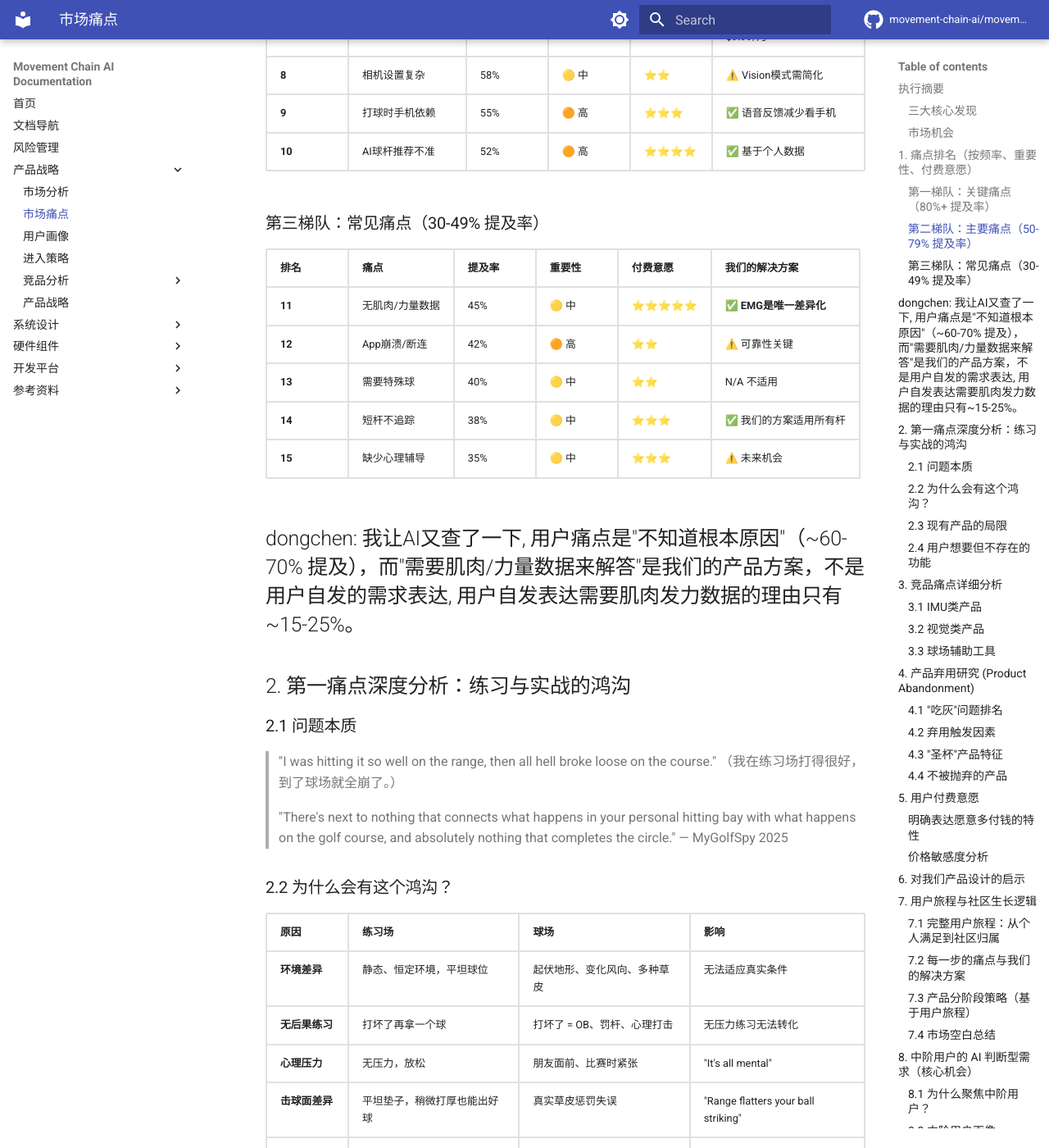
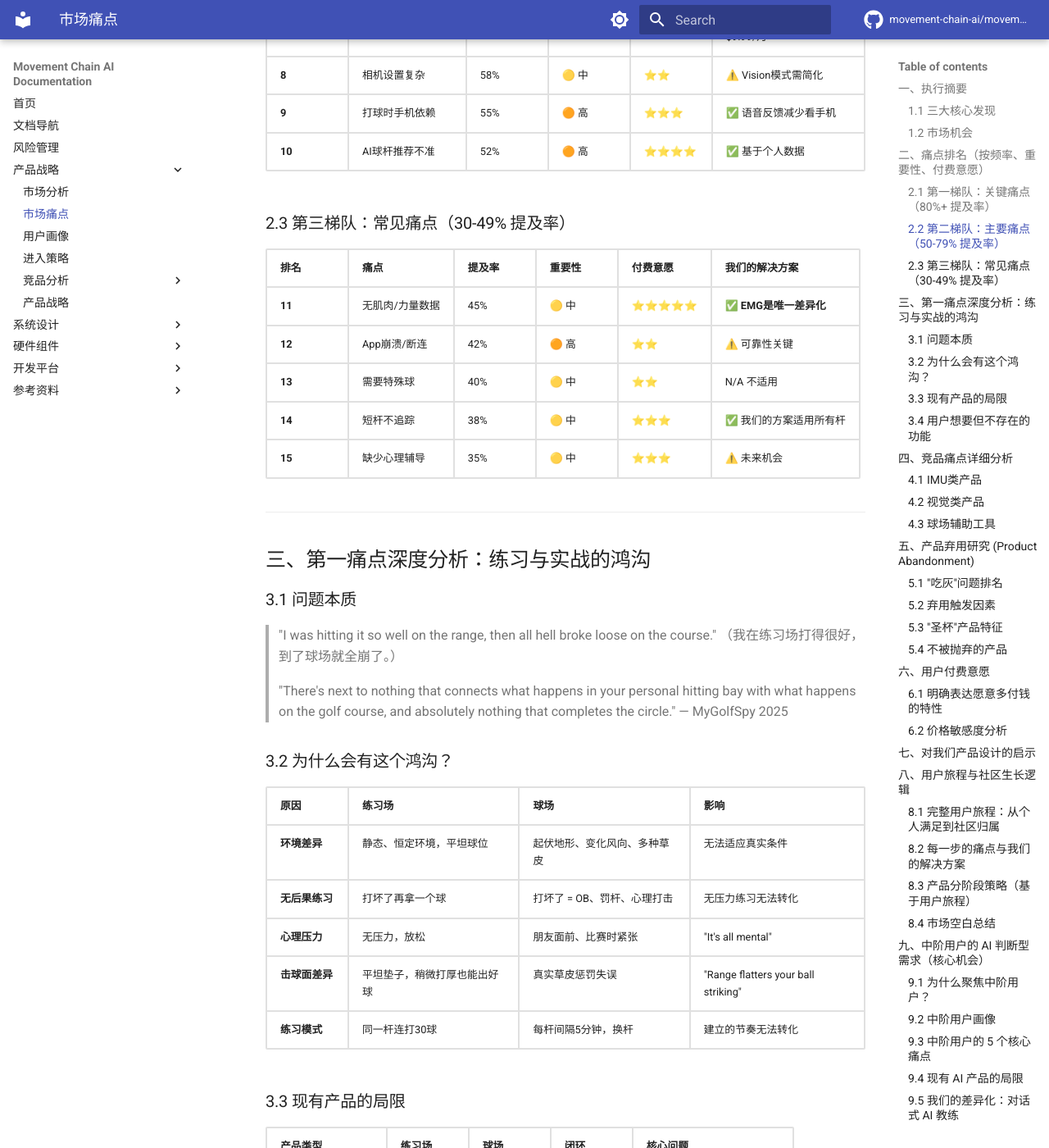
Before and after one commit to movement-chain-ai/movement-chain-docs, an MkDocs documentation site: the page built from docs/zh/product/pain-points.md, in a window 1280 px wide and 1400 px high, scrolled down 1637 px. Shown: the whole window at 82% size. Built offline with MkDocs 1.6.1 and Material for MkDocs 9.7.7, drawn with Linux system fonts in a browser that asks for light colours; comment, search, counter and statistics services are not loaded; the version menu is left out; some of the changed text lies outside the part shown.

Commit message:
pain-points.md 标题格式改为一、1.1结构

````diff
--- a/docs/zh/product/pain-points.md
+++ b/docs/zh/product/pain-points.md
@@ -2,11 +2,11 @@
 
 ---
 
-## 执行摘要
+## 一、执行摘要
 
 通过对 IMU 类产品（SwingMotion、HackMotion、deWiz）、视觉类产品（Sportsbox AI、V1 Golf）、发射监测器（Garmin R10、Rapsodo、Mevo+）、球场辅助工具（Arccos、Shot Scope）以及社交/社区类产品（GHIN、TheGrint、GolfLync、Golf GameBook）的用户反馈分析发现：
 
-### 三大核心发现
+### 1.1 三大核心发现
 
 | 发现 | 痛点 | 市场空白 |
 |------|------|---------|
@@ -14,7 +14,7 @@
 | **2. 社交炫耀无载体** | 成绩只能口头表达 | 无 AI 生成的可分享进步报告 |
 | **3. 中阶用户判断型需求** | "我知道问题但不确定" | 无"用户自述→AI验证→进度追踪"闭环 |
 
-### 市场机会
+### 1.2 市场机会
 
 **我们的独特定位**：
 
@@ -32,9 +32,9 @@ AI 生成可分享报告 → 社交传播
 
 ---
 
-## 1. 痛点排名（按频率、重要性、付费意愿）
+## 二、痛点排名（按频率、重要性、付费意愿）
 
-### 第一梯队：关键痛点（80%+ 提及率）
+### 2.1 第一梯队：关键痛点（80%+ 提及率）
 
 | 排名 | 痛点 | 提及率 | 重要性 | 付费意愿 | 我们的解决方案 |
 |-----|------|-------|-------|---------|--------------|
@@ -54,7 +54,7 @@ AI 生成可分享报告 → 社交传播
 | **9** | 打球时手机依赖 | 55% | 🟠 高 | ⭐⭐⭐ | ✅ 语音反馈减少看手机 |
 | **10** | AI球杆推荐不准 | 52% | 🟠 高 | ⭐⭐⭐⭐ | ✅ 基于个人数据 |
 
-### 第三梯队：常见痛点（30-49% 提及率）
+### 2.3 第三梯队：常见痛点（30-49% 提及率）
 
 | 排名 | 痛点 | 提及率 | 重要性 | 付费意愿 | 我们的解决方案 |
 |-----|------|-------|-------|---------|--------------|
@@ -64,12 +64,11 @@ AI 生成可分享报告 → 社交传播
 | **14** | 短杆不追踪 | 38% | 🟡 中 | ⭐⭐⭐ | ✅ 我们的方案适用所有杆 |
 | **15** | 缺少心理辅导 | 35% | 🟡 中 | ⭐⭐⭐ | ⚠️ 未来机会 |
 
-dongchen: 我让AI又查了一下, 用户痛点是"不知道根本原因"（~60-70% 提及），而"需要肌肉/力量数据来解答"是我们的产品方案，不是用户自发的需求表达, 用户自发表达需要肌肉发力数据的理由只有~15-25%。
 ---
 
-## 2. 第一痛点深度分析：练习与实战的鸿沟
+## 三、第一痛点深度分析：练习与实战的鸿沟
 
-### 2.1 问题本质
+### 3.1 问题本质
 
 > "I was hitting it so well on the range, then all hell broke loose on the course."
 > （我在练习场打得很好，到了球场就全崩了。）
@@ -77,7 +76,7 @@ dongchen: 我让AI又查了一下, 用户痛点是"不知道根本原因"（~60-
 > "There's next to nothing that connects what happens in your personal hitting bay with what happens on the golf course, and absolutely nothing that completes the circle."
 > — MyGolfSpy 2025
 
-### 2.2 为什么会有这个鸿沟？
+### 3.2 为什么会有这个鸿沟？
 
 | 原因 | 练习场 | 球场 | 影响 |
 |-----|-------|------|------|
@@ -87,7 +86,7 @@ dongchen: 我让AI又查了一下, 用户痛点是"不知道根本原因"（~60-
 | **击球面差异** | 平坦垫子，稍微打厚也能出好球 | 真实草皮惩罚失误 | "Range flatters your ball striking" |
 | **练习模式** | 同一杆连打30球 | 每杆间隔5分钟，换杆 | 建立的节奏无法转化 |
 
-### 2.3 现有产品的局限
+### 3.3 现有产品的局限
 
 | 产品类型 | 练习场 | 球场 | 闭环 | 核心问题 |
 |---------|-------|------|-----|---------|
@@ -98,7 +97,7 @@ dongchen: 我让AI又查了一下, 用户痛点是"不知道根本原因"（~60-
 | Shot Scope | ❌ | ✅ | ❌ | 追踪数据，不解决转化 |
 | **Movement Chain AI** | ✅ | ✅ | ✅ **唯一** | 双模式打通闭环 |
 
-### 2.4 用户想要但不存在的功能
+### 3.4 用户想要但不存在的功能
 
 | 功能需求 | 描述 | 用户原话 |
 |---------|------|---------|
@@ -110,9 +109,9 @@ dongchen: 我让AI又查了一下, 用户痛点是"不知道根本原因"（~60-
 
 ---
 
-## 3. 竞品痛点详细分析
+## 四、竞品痛点详细分析
 
-### 3.1 IMU类产品
+### 4.1 IMU类产品
 
 #### SwingMotion MOXI ($358)
 
@@ -173,11 +172,11 @@ dongchen: 我让AI又查了一下, 用户痛点是"不知道根本原因"（~60-
 
 ---
 
-## 4. 产品弃用研究 (Product Abandonment)
+## 五、产品弃用研究 (Product Abandonment)
 
 > **研究发现**: 高尔夫训练设备普遍在购买后 **2-4 周**被用户闲置
 
-### 4.1 "吃灰"问题排名
+### 5.1 "吃灰"问题排名
 
 | 排名 | 投诉 | 频率 | 核心问题 |
 |-----|------|------|---------|
@@ -188,7 +187,7 @@ dongchen: 我让AI又查了一下, 用户痛点是"不知道根本原因"（~60-
 | 5 | **Setup & Calibration** | 中高 | 设置太复杂导致停用 |
 | 6 | **Data Overload** | 中高 | 数据海量但不知如何改进 |
 
-### 4.2 弃用触发因素
+### 5.2 弃用触发因素
 
 | 触发因素 | 描述 |
 |---------|------|
@@ -199,7 +198,7 @@ dongchen: 我让AI又查了一下, 用户痛点是"不知道根本原因"（~60-
 | **Subscription Expiration** | 免费试用结束，付费墙出现 |
 | **Disillusionment** | 练习场数据改善，球场成绩没变 |
 
-### 4.3 "圣杯"产品特征
+### 5.3 "圣杯"产品特征
 
 用户期望的理想产品：
 
@@ -212,7 +211,7 @@ dongchen: 我让AI又查了一下, 用户痛点是"不知道根本原因"（~60-
 | **Fair pricing** | 一次性购买 或 $10/月 max |
 | **Course transfer guarantee** | 练习模式模拟球场压力 |
 
-### 4.4 不被抛弃的产品
+### 5.4 不被抛弃的产品
 
 **论坛讨论中持续被使用的产品**:
 
@@ -232,9 +231,9 @@ dongchen: 我让AI又查了一下, 用户痛点是"不知道根本原因"（~60-
 
 ---
 
-## 5. 用户付费意愿
+## 六、用户付费意愿
 
-### 明确表达愿意多付钱的特性
+### 6.1 明确表达愿意多付钱的特性
 
 | 特性 | 付费意愿 | 证据 |
 |-----|---------|-----|
@@ -243,7 +242,7 @@ dongchen: 我让AI又查了一下, 用户痛点是"不知道根本原因"（~60-
 | **合理订阅价格** | ⭐⭐⭐⭐ | 基础功能免费，Pro功能提供持续价值 |
 | **肌肉/力量数据** | ⭐⭐⭐⭐⭐ | "HackMotion can't tell me WHY my wrist is wrong" |
 
-### 价格敏感度分析
+### 6.2 价格敏感度分析
 
 | 用户群体 | 可接受价格 | 我们的定位 |
 |---------|-----------|-----------|
@@ -253,7 +252,7 @@ dongchen: 我让AI又查了一下, 用户痛点是"不知道根本原因"（~60-
 
 ---
 
-## 6. 对我们产品设计的启示
+## 七、对我们产品设计的启示
 
 | 用户痛点 | 我们的应对策略 |
 |---------|---------------|
@@ -271,12 +270,12 @@ dongchen: 我让AI又查了一下, 用户痛点是"不知道根本原因"（~60-
 
 ---
 
-## 7. 用户旅程与社区生长逻辑
+## 八、用户旅程与社区生长逻辑
 
 > **核心洞察**: 高尔夫社区不是"功能"，而是用户旅程的自然结果。
 > AI 贯穿始终，社区是终点，不是起点。
 
-### 7.1 完整用户旅程：从个人满足到社区归属
+### 8.1 完整用户旅程：从个人满足到社区归属
 
 ```text
 ┌─────────────────────────────────────────────────────────────────────┐
@@ -312,7 +311,7 @@ dongchen: 我让AI又查了一下, 用户痛点是"不知道根本原因"（~60-
 └─────────────────────────────────────────────────────────────────────┘
 ```
 
-### 7.2 每一步的痛点与我们的解决方案
+### 8.2 每一步的痛点与我们的解决方案
 
 #### 第一步：个人满足
 
@@ -394,7 +393,7 @@ dongchen: 我让AI又查了一下, 用户痛点是"不知道根本原因"（~60-
 有了故事 → 想分享更多 → 社区自然生长
 ```
 
-### 7.3 产品分阶段策略（基于用户旅程）
+### 8.3 产品分阶段策略（基于用户旅程）
 
 | 阶段 | 对应用户旅程 | 功能 | 优先级 |
 |------|-------------|------|-------|
@@ -405,7 +404,7 @@ dongchen: 我让AI又查了一下, 用户痛点是"不知道根本原因"（~60-
 
 > **核心原则**：先让用户在个人层面获得价值，社区是水到渠成的结果。
 
-### 7.4 市场空白总结
+### 8.4 市场空白总结
 
 | 空白 | 描述 | 现有竞品 |
 |------|------|---------|
@@ -418,11 +417,11 @@ dongchen: 我让AI又查了一下, 用户痛点是"不知道根本原因"（~60-
 
 ---
 
-## 8. 中阶用户的 AI 判断型需求（核心机会）
+## 九、中阶用户的 AI 判断型需求（核心机会）
 
 > **核心洞察**: 高尔夫中阶用户真正需要的，不是更多教学，而是一个能告诉他："你现在的问题是什么、是否在往正确方向走、以及什么时候该停手"的系统。
 
-### 8.1 为什么聚焦中阶用户？
+### 9.1 为什么聚焦中阶用户？
 
 高尔夫用户可分为三层，**中阶是真正的付费密集区**：
 
@@ -432,7 +431,7 @@ dongchen: 我让AI又查了一下, 用户痛点是"不知道根本原因"（~60-
 | **中阶** | 能打但不稳定 | ✅ **最适合** | 有判断力，愿意付费，需要验证 |
 | **高阶** | 稳定低差点 | ⚠️ 小众 | 需求高度专业化，市场小 |
 
-### 8.2 中阶用户画像
+### 9.2 中阶用户画像
 
 典型中阶高尔夫用户：
 
@@ -442,7 +441,7 @@ dongchen: 我让AI又查了一下, 用户痛点是"不知道根本原因"（~60-
 - ❌ 但结果极不稳定
 - 💬 常说："我知道我哪里不对，但我改不了 / 不确定"
 
-### 8.3 中阶用户的 5 个核心痛点
+### 9.3 中阶用户的 5 个核心痛点
 
 | 痛点 | 描述 | 付费意愿 |
 |------|------|---------|
@@ -452,7 +451,7 @@ dongchen: 我让AI又查了一下, 用户痛点是"不知道根本原因"（~60-
 | **④ 改动作 = 短期变差** | 改 2 周，成绩下降，怀疑一切。"我是不是在走对的方向？" | ⭐⭐⭐⭐⭐ |
 | **⑤ 受伤 & 身体限制** | 腰、肘、肩问题多，但医学和教学严重脱节 | ⭐⭐⭐⭐ |
 
-### 8.4 现有 AI 产品的局限
+### 9.4 现有 AI 产品的局限
 
 | AI 产品 | 做得到 | 做不到 |
 |---------|-------|-------|
@@ -463,7 +462,7 @@ dongchen: 我让AI又查了一下, 用户痛点是"不知道根本原因"（~60-
 
 **关键空白**：没有产品做"用户自述问题 → AI 验证 → 进度追踪"的完整闭环。
 
-### 8.5 我们的差异化：对话式 AI 教练
+### 9.5 我们的差异化：对话式 AI 教练
 
 ```text
 ┌─────────────────────────────────────────────────────────────┐
@@ -489,7 +488,7 @@ dongchen: 我让AI又查了一下, 用户痛点是"不知道根本原因"（~60-
 └─────────────────────────────────────────────────────────────┘
 ```
 
-### 8.6 AI 在高尔夫里的正确角色
+### 9.6 AI 在高尔夫里的正确角色
 
 | ❌ 不应该是 | ✅ 应该是 |
 |------------|---------|
@@ -499,7 +498,7 @@ dongchen: 我让AI又查了一下, 用户痛点是"不知道根本原因"（~60-
 
 > **一句话定位**：AI 不是教你怎么打，而是告诉你"你现在最大的问题是什么、是否在往正确方向走"。
 
-### 8.7 用户愿意付费的 4 类功能
+### 9.7 用户愿意付费的 4 类功能
 
 | 功能 | 描述 | 付费意愿 |
 |------|------|---------|
@@ -508,7 +507,7 @@ dongchen: 我让AI又查了一下, 用户痛点是"不知道根本原因"（~60-
 | **改动作方向验证** | "虽然成绩暂时差，但数据是不是在改善？" | ⭐⭐⭐⭐⭐ |
 | **身体限制适配** | "以我这个髋活动度，这样改是不是不现实？" | ⭐⭐⭐⭐ |
 
-### 8.8 实时 AI 助理的设计原则
+### 9.8 实时 AI 助理的设计原则
 
 用户反馈的关键洞察：
 
@@ -523,23 +522,23 @@ dongchen: 我让AI又查了一下, 用户痛点是"不知道根本原因"（~60-
 
 ---
 
-## 数据来源
+## 十、数据来源
 
-### 论坛社区
+### 10.1 论坛社区
 
 - [MyGolfSpy Forum](https://forum.mygolfspy.com)
 - [GolfWRX](https://forums.golfwrx.com)
 - [Reddit r/golf](https://www.reddit.com/r/golf)
 - [Golf Simulator Forum](https://golfsimulatorforum.com)
 
-### 产品评测网站
+### 10.2 产品评测网站
 
 - [MyGolfSpy](https://mygolfspy.com)
 - [Breaking Eighty](https://breakingeighty.com)
 - [Plugged In Golf](https://pluggedingolf.com)
 - [Practical Golf](https://practical-golf.com)
 
-### 社交/社区类产品
+### 10.3 社交/社区类产品
 
 - [GHIN](https://apps.apple.com/us/app/ghin/id491796218) - USGA 官方差点追踪
 - [TheGrint](https://thegrint.com/) - 差点 + GPS + 社交
@@ -548,21 +547,21 @@ dongchen: 我让AI又查了一下, 用户痛点是"不知道根本原因"（~60-
 - [GolfN](https://www.golfn.com/) - 徽章 + XP 奖励
 - [Scratch](https://apps.apple.com/us/app/scratch-golf-social-network/id1601125942) - 高尔夫社交网络
 
-### AI 挥杆分析类产品
+### 10.4 AI 挥杆分析类产品
 
 - [Mustard](https://www.golfdigest.com/story/artificial-intelligence-mustard-case-study-study) - 3D 视觉 AI
 - [GolfFix AI](https://apps.apple.com/us/app/golffix-ai-golf-swing-analyzer/id1586120680) - 45+ 问题检测
 - [SwingFix AI](https://www.performancegolf.com/swingfix-ai/swingfix-ai-benefits) - 17 数据点分析
 - [Otto AI](https://www.hole19golf.com/the-19th-hole/otto-ai) - 统计 → 练习计划
 
-### 市场研究报告
+### 10.5 市场研究报告
 
 - [Verified Market Reports - Golf Software Market](https://www.verifiedmarketreports.com/product/golf-software-market/)
 - [Market Growth Reports - Sports Wearable](https://www.marketgrowthreports.com/market-reports/sports-wearable-tracking-system-market-105678)
 - [NGF - Golf Apps Tech Footprint](https://www.ngf.org/short-game/golf-apps-and-techs-growing-footprint/)
 - [Scientific Reports - IMU Swing Analysis](https://www.nature.com/articles/s41598-024-59949-w)
 
-### 研究方法论
+### 10.6 研究方法论
 
 | 指标 | 数据 |
 |-----|------|
````
Also changed, not shown: other parts of docs/zh/product/pain-points.md (+3 -3 lines), docs/zh/product/entry-strategy.md (+15 -27 lines).
